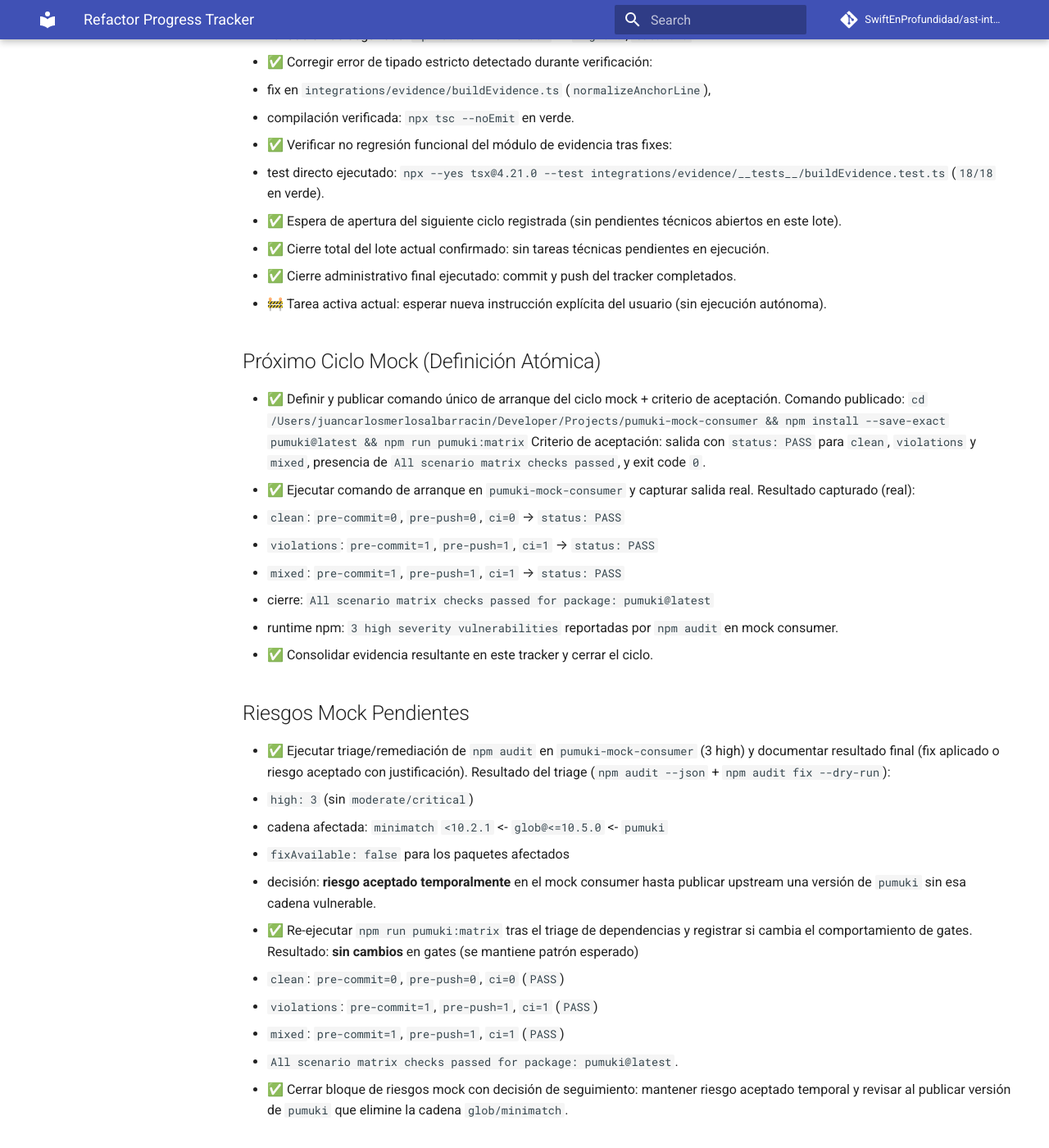
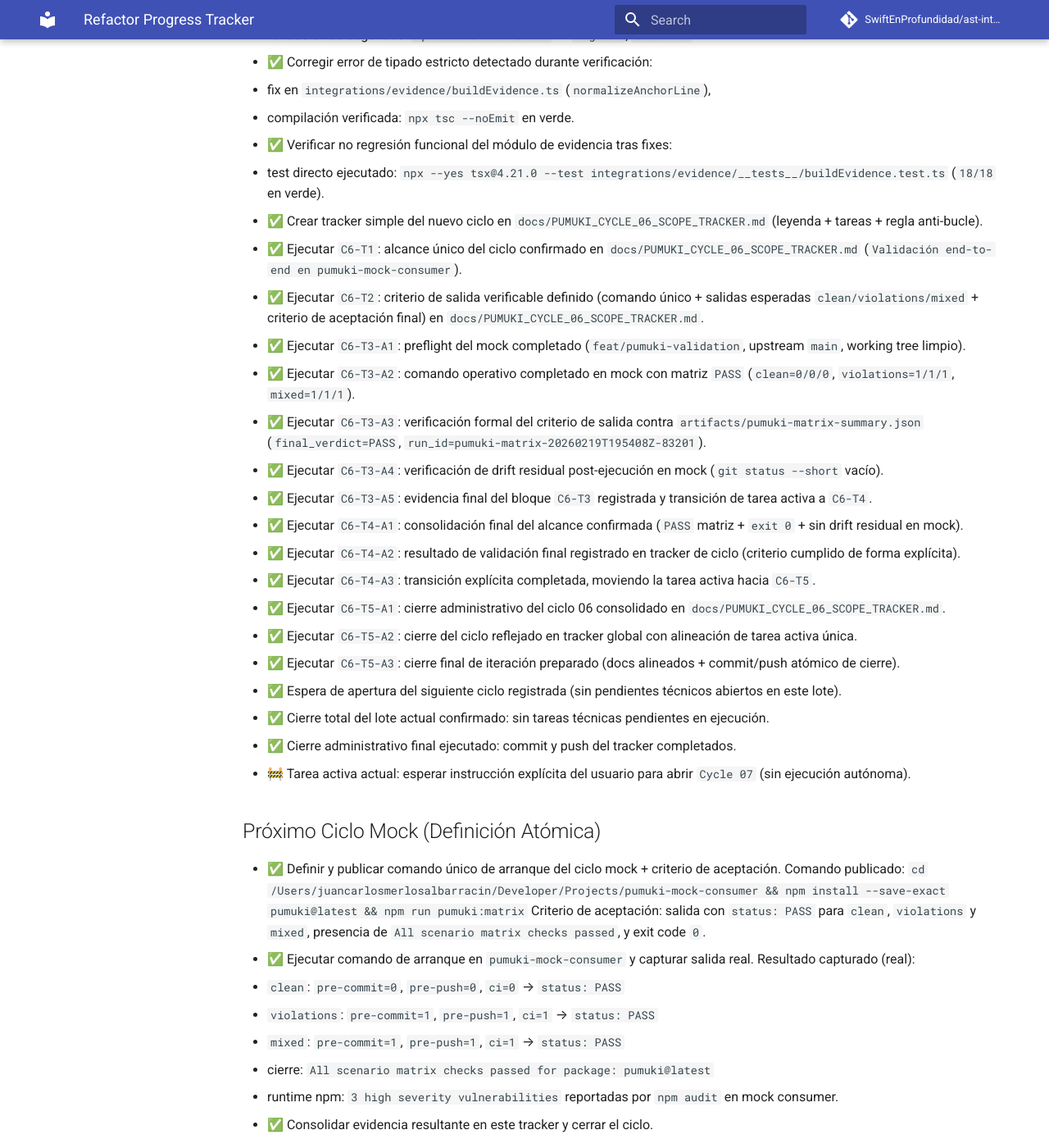
Before and after one commit to SwiftEnProfundidad/ast-intelligence-hooks, an MkDocs documentation site: the page built from docs/REFRACTOR_PROGRESS.md, in a window 1280 px wide and 1400 px high, scrolled down 5945 px. Shown: the whole window at 82% size. Built offline with MkDocs 1.6.1 and Material for MkDocs 9.7.7, drawn with Linux system fonts in a browser that asks for light colours; comment, search, counter and statistics services are not loaded.

Commit message:
docs(cycle-06): close tracker and finalize iteration

```diff
--- a/docs/REFRACTOR_PROGRESS.md
+++ b/docs/REFRACTOR_PROGRESS.md
@@ -135,10 +135,24 @@ Estado consolidado del refactor con seguimiento de tareas y evidencia del avance
   - compilación verificada: `npx tsc --noEmit` en verde.
 - ✅ Verificar no regresión funcional del módulo de evidencia tras fixes:
   - test directo ejecutado: `npx --yes tsx@4.21.0 --test integrations/evidence/__tests__/buildEvidence.test.ts` (`18/18` en verde).
+- ✅ Crear tracker simple del nuevo ciclo en `docs/PUMUKI_CYCLE_06_SCOPE_TRACKER.md` (leyenda + tareas + regla anti-bucle).
+- ✅ Ejecutar `C6-T1`: alcance único del ciclo confirmado en `docs/PUMUKI_CYCLE_06_SCOPE_TRACKER.md` (`Validación end-to-end en pumuki-mock-consumer`).
+- ✅ Ejecutar `C6-T2`: criterio de salida verificable definido (comando único + salidas esperadas `clean/violations/mixed` + criterio de aceptación final) en `docs/PUMUKI_CYCLE_06_SCOPE_TRACKER.md`.
+- ✅ Ejecutar `C6-T3-A1`: preflight del mock completado (`feat/pumuki-validation`, upstream `main`, working tree limpio).
+- ✅ Ejecutar `C6-T3-A2`: comando operativo completado en mock con matriz `PASS` (`clean=0/0/0`, `violations=1/1/1`, `mixed=1/1/1`).
+- ✅ Ejecutar `C6-T3-A3`: verificación formal del criterio de salida contra `artifacts/pumuki-matrix-summary.json` (`final_verdict=PASS`, `run_id=pumuki-matrix-20260219T195408Z-83201`).
+- ✅ Ejecutar `C6-T3-A4`: verificación de drift residual post-ejecución en mock (`git status --short` vacío).
+- ✅ Ejecutar `C6-T3-A5`: evidencia final del bloque `C6-T3` registrada y transición de tarea activa a `C6-T4`.
+- ✅ Ejecutar `C6-T4-A1`: consolidación final del alcance confirmada (`PASS` matriz + `exit 0` + sin drift residual en mock).
+- ✅ Ejecutar `C6-T4-A2`: resultado de validación final registrado en tracker de ciclo (criterio cumplido de forma explícita).
+- ✅ Ejecutar `C6-T4-A3`: transición explícita completada, moviendo la tarea activa hacia `C6-T5`.
+- ✅ Ejecutar `C6-T5-A1`: cierre administrativo del ciclo 06 consolidado en `docs/PUMUKI_CYCLE_06_SCOPE_TRACKER.md`.
+- ✅ Ejecutar `C6-T5-A2`: cierre del ciclo reflejado en tracker global con alineación de tarea activa única.
+- ✅ Ejecutar `C6-T5-A3`: cierre final de iteración preparado (docs alineados + commit/push atómico de cierre).
 - ✅ Espera de apertura del siguiente ciclo registrada (sin pendientes técnicos abiertos en este lote).
 - ✅ Cierre total del lote actual confirmado: sin tareas técnicas pendientes en ejecución.
 - ✅ Cierre administrativo final ejecutado: commit y push del tracker completados.
-- 🚧 Tarea activa actual: esperar nueva instrucción explícita del usuario (sin ejecución autónoma).
+- 🚧 Tarea activa actual: esperar instrucción explícita del usuario para abrir `Cycle 07` (sin ejecución autónoma).
 
 ## Próximo Ciclo Mock (Definición Atómica)
 - ✅ Definir y publicar comando único de arranque del ciclo mock + criterio de aceptación.
```
Also changed, not shown: docs/PUMUKI_CYCLE_06_SCOPE_TRACKER.md (added, +113 -0 lines).
